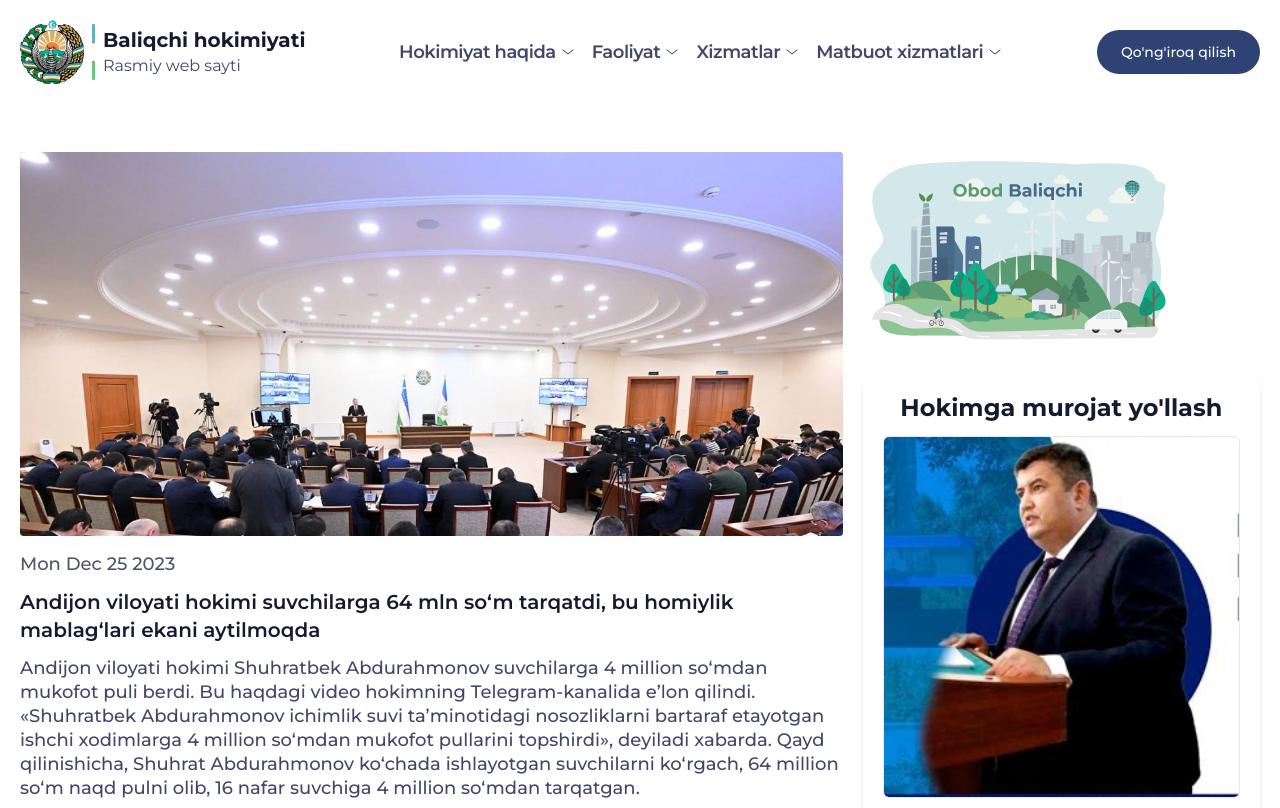
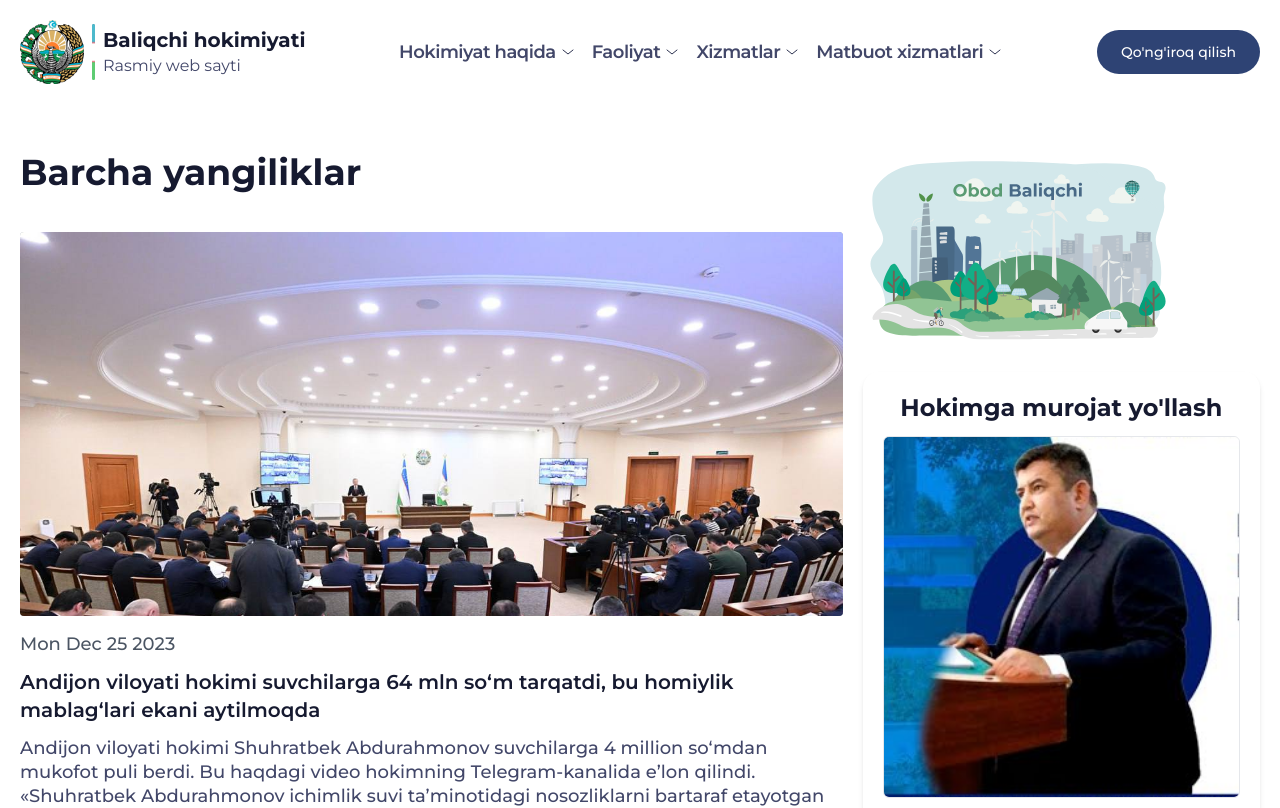
Before and after one commit to mryaxyobek/baliqchi, a React (Vite) app: page /news/all-news in a window 1280 px wide. Shown: the top 808 px of the page. Built offline with nearby package versions, Linux system fonts and the light colour scheme.

Commit message:
bugs fixed

```diff
--- a/src/components/Deputatlar.jsx
+++ b/src/components/Deputatlar.jsx
@@ -11,7 +11,7 @@ import hokim from '../assets/images/other/hokim.png';
 import baliqchi from '../assets/images/svg/Frame.svg';
 
 const Deputatlar = () => {
-    const orinbosarlarData = orinbosarlar;
+    const orinbosarlarData = orinbosarlar.slice(0, 4);
     return (
         <div className="w-full flex justify-center py-12">
             <div className="container">
--- a/src/components/Header.jsx
+++ b/src/components/Header.jsx
@@ -155,7 +155,7 @@ const Header = () => {
                                         </div>
                                         <ul className={`${dropdown_4 ? '!block' : 'max-950:max-950-hidden'} dropdown_menu`}>
                                             <li className='menu_item'>
-                                                <Link to='/news'>Yangiliklar</Link>
+                                                <Link to='/news/all-news'>Yangiliklar</Link>
                                             </li>
                                             <li className='menu_item'>
                                                 <Link to='/contact'>Bog'lansih</Link>
--- a/src/components/HomePageHero.jsx
+++ b/src/components/HomePageHero.jsx
@@ -10,7 +10,7 @@ const HomePageHero = () => {
                     <h1 className="text-white z-20 text-5xl font-semibold max-w-[800px] mb-10 leading-[52px] max-800:text-4xl max-550:text-3xl">Baliqchi tumani hokimligining rasmiy web saytiga xush kelibsiz!</h1>
                     <div className="flex gap-8 max-600:gap-5 max-450:flex-col">
                         <Link to='/contact' className='bg-white rounded-md px-7 py-3 text-[#2E4374] text-center'>Murojaat qilish</Link>
-                        <Link to='/news' className='bg-white rounded-md px-7 py-3 text-[#2E4374] text-center'>So'nggi yangiliklar</Link>
+                        <Link to='/news/all-news' className='bg-white rounded-md px-7 py-3 text-[#2E4374] text-center'>So'nggi yangiliklar</Link>
                     </div>
                 </div>
             </div>
--- a/src/components/LatestNews.jsx
+++ b/src/components/LatestNews.jsx
@@ -12,7 +12,7 @@ const LatestNews = () => {
                         return (
                             index < 3 &&
                             <li key={item.id}>
-                                <Link key={item.id} className="flex flex-col gap-y-4">
+                                <Link key={item.id} to={`/news/${item.title.toString().toLowerCase().replace(/\s+/g, '-')}`} className="flex flex-col gap-y-4">
                                     <img
                                         className="w-full h-64 object-cover object-top rounded-lg bg-gray-400 max-700:h-52 max-550:h-64 max-[500px]:rounded-none"
                                         src={item.image}
--- a/src/index.css
+++ b/src/index.css
@@ -1,5 +1,9 @@
 /* font  */
 @import url('https://fonts.googleapis.com/css2?family=Montserrat:wght@300;400;500;600;700&display=swap');
+
+html {
+  scroll-behavior: smooth;
+}
 
 *:focus {
   @apply outline-offset-2;
--- a/src/pages/NotFound.jsx
+++ b/src/pages/NotFound.jsx
@@ -1,7 +1,10 @@
-import React from 'react'
+import React, { useEffect } from 'react'
 import { Link } from 'react-router-dom'
 
 const NotFound = () => {
+    useEffect(() => {
+        scrollTo(0, 0);
+    })
     return (
         <div className='py-12 max-800:py-10 max-550:pt-6'>
             <div className="flex flex-col items-center justify-center container space-y-4 text-center">
--- a/src/pages/Yangiliklar.jsx
+++ b/src/pages/Yangiliklar.jsx
@@ -27,7 +27,7 @@ const Yangiliklar = () => {
                         <div className='mb-10 space-y-6'>
                             <div className="flex flex-col gap-y-4 mb-10">
                                 <div className="space-y-6 max-[500px]:px-5">
-                                    <h1 className="">{yangilik.title}</h1>
+                                    <h1>{yangilik.title}</h1>
                                     <p className="text-gray-600">{yangilik.date.toDateString()}</p>
                                     <img
                                         className="w-full h-96 object-cover object-top rounded bg-gray-400 max-700:h-72 max-550:h-64"
@@ -44,6 +44,10 @@ const Yangiliklar = () => {
 
                             <h2 className="max-[500px]:px-5">Boshqa yangiliklar</h2>
                         </div>
+                    }
+                    {
+                        yangilikNomi === 'all-news' &&
+                        <h1 className="mb-10 max-[500px]:px-5">Barcha yangiliklar</h1>
                     }
 
                     <ul className="grid gap-10">
```
